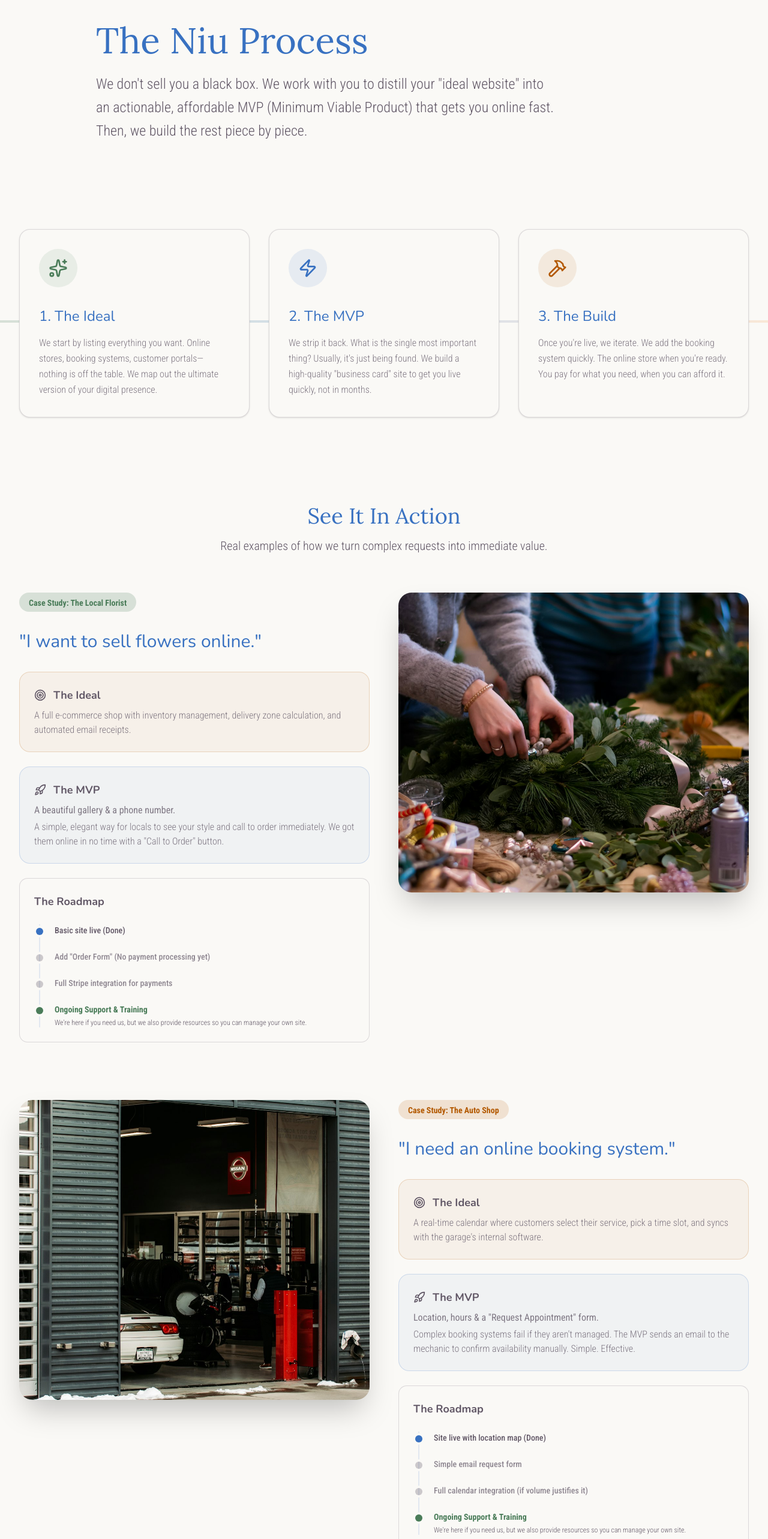
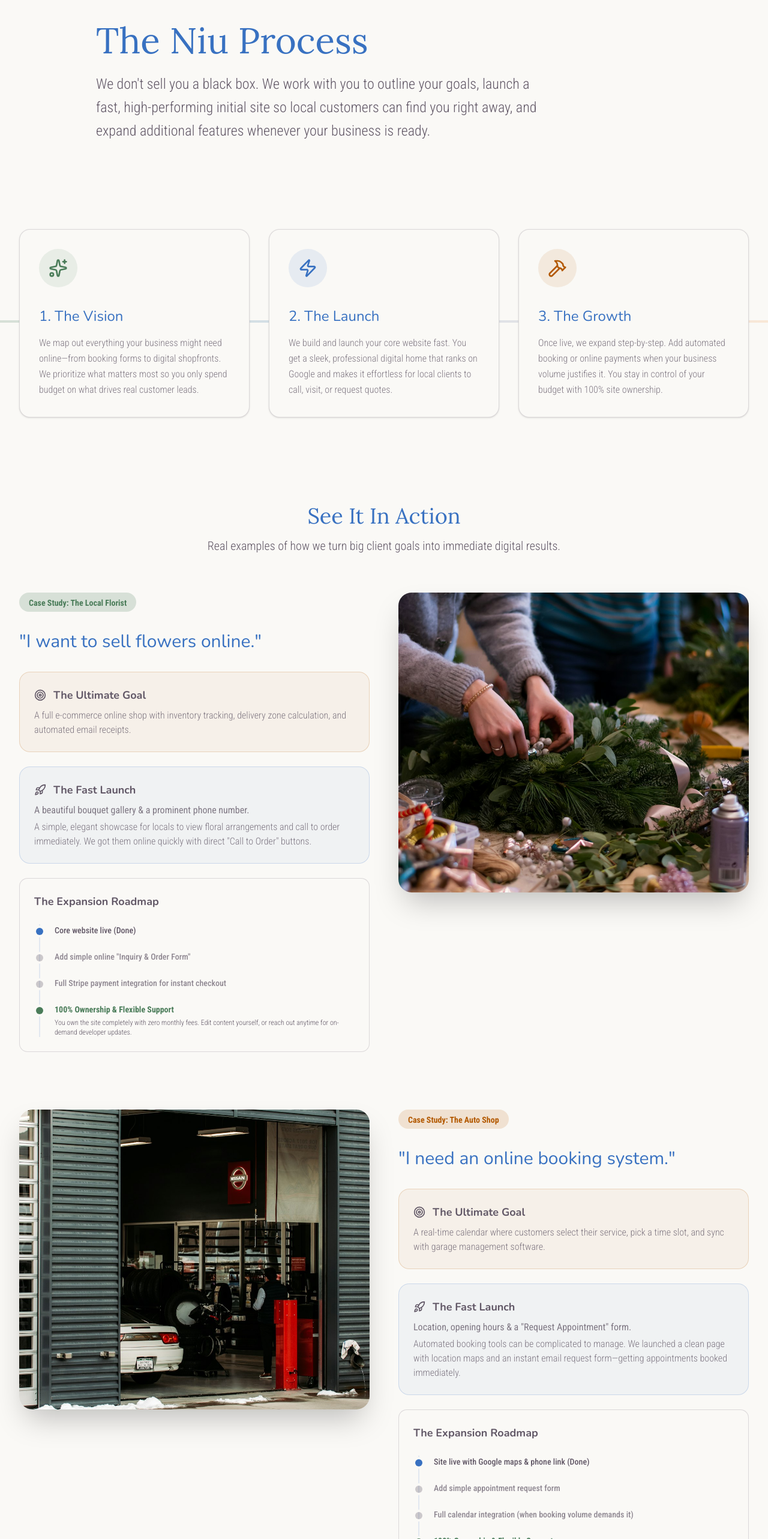
Before and after one commit to xiaoniuniu89/niu-ie, a Next.js app: page /process in a window 1280 px wide. Shown: the part 140-2706 px from the top of the page at 60% size. Built offline with nearby package versions, Linux system fonts and the light colour scheme.

Commit message:
refactor: simplify site branding, remove tech jargon and founder story, update to outcome-focused agency copy

```diff
--- a/app/digital-grants/page.tsx
+++ b/app/digital-grants/page.tsx
@@ -235,7 +235,7 @@ export default function DigitalGrantsPage() {
               Based in Co. Westmeath? Apply Locally
             </h3>
             <p className="font-condensed font-light text-sm md:text-base text-foreground/80 leading-relaxed mb-4">
-              I am located near Kinnegad, Co. Westmeath. For local clients, we recommend coordinating with the Westmeath Local Enterprise Office (LEO) based in Mullingar.
+              We are located near Kinnegad, Co. Westmeath. For local clients, we recommend coordinating with the Westmeath Local Enterprise Office (LEO) based in Mullingar.
             </p>
             <div className="flex flex-wrap gap-4 text-xs font-condensed">
               <a
@@ -275,7 +275,7 @@ export default function DigitalGrantsPage() {
               Supporting Registered Local Charities
             </h3>
             <p className="font-condensed font-light text-sm md:text-base text-foreground/80 leading-relaxed mb-4">
-              I believe in giving back to local communities. I reserve a portion of my calendar to provide <strong>free web design, development, and tech support</strong> for registered local charities in Ireland (particularly within Westmeath and the Midlands).
+              We believe in giving back to local communities. We reserve a portion of our calendar to provide <strong>free web design, development, and tech support</strong> for registered local charities in Ireland (particularly within Westmeath and the Midlands).
             </p>
             <p className="font-condensed font-light text-sm md:text-base text-foreground/80 leading-relaxed">
               If your charity needs a new site or needs technical upgrades to accept donations, please reach out directly via the contact form and mention your charity registration details.
--- a/app/process/page.tsx
+++ b/app/process/page.tsx
@@ -11,8 +11,8 @@ const imgImageFloristArrangingFlowers = "/process/florist.webp";
 const imgImageMechanicWorkingOnCar = "/process/mechanic.webp";
 
 export const metadata: Metadata = {
-  title: "The Niu Process | From Ideal to MVP",
-  description: "Our agile 3-step process: The Ideal, The MVP, and The Build. We help local businesses get online fast with high-quality web solutions.",
+  title: "The Niu Process | Clear, Fast, Phased Web Design",
+  description: "Our 3-step approach: The Vision, The Launch, and The Growth. We help local businesses get online fast with high-quality web solutions.",
 };
 
 export default function ProcessPage() {
@@ -26,7 +26,7 @@ export default function ProcessPage() {
             The Niu Process
           </h1>
           <p className="font-condensed font-light text-xl md:text-2xl text-foreground max-w-3xl leading-relaxed">
-            We don&apos;t sell you a black box. We work with you to distill your &quot;ideal website&quot; into an actionable, affordable MVP (Minimum Viable Product) that gets you online fast. Then, we build the rest piece by piece.
+            We don&apos;t sell you a black box. We work with you to outline your goals, launch a fast, high-performing initial site so local customers can find you right away, and expand additional features whenever your business is ready.
           </p>
         </section>
 
@@ -36,42 +36,42 @@ export default function ProcessPage() {
           <div className="absolute top-[200px] left-0 right-0 h-1 bg-gradient-to-r from-accent/20 via-primary/20 to-secondary/20 w-full hidden md:block" />
 
           <div className="container mx-auto px-4 md:px-8 grid md:grid-cols-3 gap-8 relative z-10">
-            {/* Step 1: The Ideal */}
+            {/* Step 1: The Vision */}
             <div className="bg-background border border-foreground/20 rounded-2xl shadow-sm p-8 h-full flex flex-col">
               <div className="bg-accent/10 w-16 h-16 rounded-full flex items-center justify-center mb-8 shrink-0">
                  <Sparkles className="w-8 h-8 text-accent" />
               </div>
               <h3 className="font-sans font-light text-2xl text-primary mb-4">
-                1. The Ideal
+                1. The Vision
               </h3>
               <p className="font-condensed font-light text-foreground/80 leading-relaxed">
-                We start by listing everything you want. Online stores, booking systems, customer portals—nothing is off the table. We map out the ultimate version of your digital presence.
+                We map out everything your business might need online—from booking forms to digital shopfronts. We prioritize what matters most so you only spend budget on what drives real customer leads.
               </p>
             </div>
 
-            {/* Step 2: The MVP */}
+            {/* Step 2: The Launch */}
             <div className="bg-background border border-foreground/20 rounded-2xl shadow-sm p-8 h-full flex flex-col">
               <div className="bg-primary/10 w-16 h-16 rounded-full flex items-center justify-center mb-8 shrink-0">
                  <Zap className="w-8 h-8 text-primary" />
               </div>
               <h3 className="font-sans font-light text-2xl text-primary mb-4">
-                2. The MVP
+                2. The Launch
               </h3>
               <p className="font-condensed font-light text-foreground/80 leading-relaxed">
-                We strip it back. What is the single most important thing? Usually, it&apos;s just being found. We build a high-quality &quot;business card&quot; site to get you live quickly, not in months.
+                We build and launch your core website fast. You get a sleek, professional digital home that ranks on Google and makes it effortless for local clients to call, visit, or request quotes.
               </p>
             </div>
 
-            {/* Step 3: The Build */}
+            {/* Step 3: The Growth */}
             <div className="bg-background border border-foreground/20 rounded-2xl shadow-sm p-8 h-full flex flex-col">
               <div className="bg-secondary-text/10 w-16 h-16 rounded-full flex items-center justify-center mb-8 shrink-0">
                  <Hammer className="w-8 h-8 text-secondary-text" />
               </div>
               <h3 className="font-sans font-light text-2xl text-primary mb-4">
-                3. The Build
+                3. The Growth
               </h3>
               <p className="font-condensed font-light text-foreground/80 leading-relaxed">
-                Once you&apos;re live, we iterate. We add the booking system quickly. The online store when you&apos;re ready. You pay for what you need, when you can afford it.
+                Once live, we expand step-by-step. Add automated booking or online payments when your business volume justifies it. You stay in control of your budget with 100% site ownership.
               </p>
             </div>
           </div>
@@ -82,7 +82,7 @@ export default function ProcessPage() {
           <div className="container mx-auto px-4 md:px-8 mb-16 text-center">
             <h2 className="font-serif text-4xl text-primary mb-4">See It In Action</h2>
             <p className="font-condensed font-light text-xl text-foreground">
-              Real examples of how we turn complex requests into immediate value.
+              Real examples of how we turn big client goals into immediate digital results.
             </p>
           </div>
 
@@ -96,52 +96,52 @@ export default function ProcessPage() {
                 <h3 className="font-sans font-light text-3xl text-primary">&quot;I want to sell flowers online.&quot;</h3>
 
                 <div className="space-y-6">
-                  {/* The Ideal Card */}
+                  {/* The Ultimate Goal Card */}
                   <div className="bg-secondary-text/5 border border-secondary-text/20 rounded-2xl p-6">
                     <div className="flex items-center gap-3 mb-2">
                       <Target className="w-5 h-5 text-foreground" />
-                      <span className="font-sans font-bold text-lg text-foreground">The Ideal</span>
+                      <span className="font-sans font-bold text-lg text-foreground">The Ultimate Goal</span>
                     </div>
                     <p className="font-condensed font-light text-foreground/80">
-                      A full e-commerce shop with inventory management, delivery zone calculation, and automated email receipts.
+                      A full e-commerce online shop with inventory tracking, delivery zone calculation, and automated email receipts.
                     </p>
                   </div>
 
-                  {/* The MVP Card */}
+                  {/* The Fast Launch Card */}
                   <div className="bg-primary/5 border border-primary/20 rounded-2xl p-6">
                     <div className="flex items-center gap-3 mb-2">
                       <Rocket className="w-5 h-5 text-foreground" />
-                      <span className="font-sans font-bold text-lg text-foreground">The MVP</span>
+                      <span className="font-sans font-bold text-lg text-foreground">The Fast Launch</span>
                     </div>
                     <p className="font-condensed font-normal text-foreground/80 mb-1">
-                      A beautiful gallery & a phone number.
+                      A beautiful bouquet gallery & a prominent phone number.
                     </p>
                     <p className="font-condensed font-light text-foreground/80">
-                      A simple, elegant way for locals to see your style and call to order immediately. We got them online in no time with a &quot;Call to Order&quot; button.
+                      A simple, elegant showcase for locals to view floral arrangements and call to order immediately. We got them online quickly with direct &quot;Call to Order&quot; buttons.
                     </p>
                   </div>
 
                   {/* The Roadmap */}
                   <div className="bg-background border border-foreground/20 rounded-xl p-6">
-                     <h4 className="font-sans font-bold text-lg text-foreground mb-6">The Roadmap</h4>
+                     <h4 className="font-sans font-bold text-lg text-foreground mb-6">The Expansion Roadmap</h4>
                      <div className="space-y-6 border-l-2 border-border ml-2 pl-6 relative">
                         <div className="relative">
                           <span className="absolute -left-[31px] top-1.5 w-3 h-3 bg-primary rounded-full ring-4 ring-background"></span>
-                          <p className="font-condensed font-medium text-sm text-foreground">Basic site live (Done)</p>
+                          <p className="font-condensed font-medium text-sm text-foreground">Core website live (Done)</p>
                         </div>
                         <div className="relative">
                           <span className="absolute -left-[31px] top-1.5 w-3 h-3 bg-foreground/30 rounded-full ring-4 ring-background"></span>
-                          <p className="font-condensed font-medium text-sm text-foreground/70">Add &quot;Order Form&quot; (No payment processing yet)</p>
+                          <p className="font-condensed font-medium text-sm text-foreground/70">Add simple online &quot;Inquiry &amp; Order Form&quot;</p>
                         </div>
                         <div className="relative">
                           <span className="absolute -left-[31px] top-1.5 w-3 h-3 bg-foreground/30 rounded-full ring-4 ring-background"></span>
-                          <p className="font-condensed font-medium text-sm text-foreground/70">Full Stripe integration for payments</p>
+                          <p className="font-condensed font-medium text-sm text-foreground/70">Full Stripe payment integration for instant checkout</p>
                         </div>
                         <div className="relative">
                            <span className="absolute -left-[31px] top-1.5 w-3 h-3 bg-accent rounded-full ring-4 ring-background"></span>
-                           <p className="font-condensed font-bold text-sm text-accent">Ongoing Support & Training</p>
+                           <p className="font-condensed font-bold text-sm text-accent">100% Ownership &amp; Flexible Support</p>
                            <p className="font-condensed font-light text-xs text-foreground mt-1">
-                             We&apos;re here if you need us, but we also provide resources so you can manage your own site.
+                             You own the site completely with zero monthly fees. Edit content yourself, or reach out anytime for on-demand developer updates.
                            </p>
                         </div>
                      </div>
@@ -180,52 +180,52 @@ export default function ProcessPage() {
                 <h3 className="font-sans font-light text-3xl text-primary">&quot;I need an online booking system.&quot;</h3>
 
                 <div className="space-y-6">
-                  {/* The Ideal Card */}
+                  {/* The Ultimate Goal Card */}
                   <div className="bg-secondary-text/5 border border-secondary-text/20 rounded-2xl p-6">
                     <div className="flex items-center gap-3 mb-2">
                       <Target className="w-5 h-5 text-foreground" />
-                      <span className="font-sans font-bold text-lg text-foreground">The Ideal</span>
+                      <span className="font-sans font-bold text-lg text-foreground">The Ultimate Goal</span>
                     </div>
                     <p className="font-condensed font-light text-foreground/80">
-                      A real-time calendar where customers select their service, pick a time slot, and syncs with the garage&apos;s internal software.
+                      A real-time calendar where customers select their service, pick a time slot, and sync with garage management software.
                     </p>
                   </div>
 
-                  {/* The MVP Card */}
+                  {/* The Fast Launch Card */}
                   <div className="bg-primary/5 border border-primary/20 rounded-2xl p-6">
                     <div className="flex items-center gap-3 mb-2">
                       <Rocket className="w-5 h-5 text-foreground" />
-                      <span className="font-sans font-bold text-lg text-foreground">The MVP</span>
+                      <span className="font-sans font-bold text-lg text-foreground">The Fast Launch</span>
                     </div>
                     <p className="font-condensed font-normal text-foreground/80 mb-1">
-                      Location, hours & a &quot;Request Appointment&quot; form.
+                      Location, opening hours &amp; a &quot;Request Appointment&quot; form.
                     </p>
                     <p className="font-condensed font-light text-foreground/80">
-                      Complex booking systems fail if they aren&apos;t managed. The MVP sends an email to the mechanic to confirm availability manually. Simple. Effective.
+                      Automated booking tools can be complicated to manage. We launched a clean page with location maps and an instant email request form—getting appointments booked immediately.
                     </p>
                   </div>
 
                   {/* The Roadmap */}
                   <div className="bg-background border border-foreground/20 rounded-xl p-6">
-                     <h4 className="font-sans font-bold text-lg text-foreground mb-6">The Roadmap</h4>
+                     <h4 className="font-sans font-bold text-lg text-foreground mb-6">The Expansion Roadmap</h4>
                      <div className="space-y-6 border-l-2 border-border ml-2 pl-6 relative">
                         <div className="relative">
                           <span className="absolute -left-[31px] top-1.5 w-3 h-3 bg-primary rounded-full ring-4 ring-background"></span>
-                          <p className="font-condensed font-medium text-sm text-foreground">Site live with location map (Done)</p>
+                          <p className="font-condensed font-medium text-sm text-foreground">Site live with Google maps &amp; phone link (Done)</p>
                         </div>
                         <div className="relative">
                           <span className="absolute -left-[31px] top-1.5 w-3 h-3 bg-foreground/30 rounded-full ring-4 ring-background"></span>
-                          <p className="font-condensed font-medium text-sm text-foreground/70">Simple email request form</p>
+                          <p className="font-condensed font-medium text-sm text-foreground/70">Add simple appointment request form</p>
                         </div>
                         <div className="relative">
                           <span className="absolute -left-[31px] top-1.5 w-3 h-3 bg-foreground/30 rounded-full ring-4 ring-background"></span>
-                          <p className="font-condensed font-medium text-sm text-foreground/70">Full calendar integration (if volume justifies it)</p>
+                          <p className="font-condensed font-medium text-sm text-foreground/70">Full calendar integration (when booking volume demands it)</p>
                         </div>
                         <div className="relative">
                            <span className="absolute -left-[31px] top-1.5 w-3 h-3 bg-accent rounded-full ring-4 ring-background"></span>
-                           <p className="font-condensed font-bold text-sm text-accent">Ongoing Support & Training</p>
+                           <p className="font-condensed font-bold text-sm text-accent">100% Ownership &amp; Flexible Support</p>
                            <p className="font-condensed font-light text-xs text-foreground mt-1">
-                             We&apos;re here if you need us, but we also provide resources so you can manage your own site.
+                             You own the site completely with zero monthly fees. Edit content yourself, or reach out anytime for on-demand developer updates.
                            </p>
                         </div>
                      </div>
@@ -239,12 +239,12 @@ export default function ProcessPage() {
         {/* CTA Section */}
         <section className="container mx-auto px-4 md:px-8 pb-24">
           <div className="bg-secondary/10 rounded-3xl p-12 text-center max-w-4xl mx-auto">
-             <h2 className="font-serif text-4xl text-primary mb-6">Have a big idea?</h2>
+             <h2 className="font-serif text-4xl text-primary mb-6">Ready to get your business online?</h2>
              <p className="font-condensed font-light text-xl text-foreground mb-8 max-w-2xl mx-auto">
-               Let&apos;s chat about your &quot;Ideal&quot; and figure out your &quot;MVP&quot; together. No pressure, just a strategy session.
+               Let&apos;s chat about your project goals and map out a clear, fast-track launch plan. No pressure, just a friendly strategy consultation.
              </p>
              <Button asChild size="lg" className="bg-primary text-primary-foreground hover:bg-primary/90 font-condensed text-lg px-8 h-12 shadow-lg">
-               <Link href="/contact">Contact</Link>
+               <Link href="/contact">Contact Us</Link>
              </Button>
           </div>
         </section>
--- a/components/Hero.tsx
+++ b/components/Hero.tsx
@@ -13,11 +13,11 @@ export function Hero() {
         <div className="flex flex-col gap-8 z-10">
           <div className="flex flex-col">
             <h1 className="font-serif text-5xl md:text-7xl leading-tight text-primary">
-              High-Quality Web Presence <span className="text-secondary block">For Local Businesses</span>
+              Websites That Drive <span className="text-secondary block">Local Customers To You</span>
             </h1>
           </div>
           <p className="font-condensed font-light text-xl text-foreground leading-relaxed max-w-lg">
-            <strong>Accessible</strong>. <strong>Agile</strong>. <strong>Premium</strong>. We build affordable web solutions that help you stand out and grow your business.
+            Clear pricing, fast launch, and zero monthly platform retainers. We build high-performing websites that help local Irish businesses stand out, look professional, and get found on Google.
           </p>
           <div className="flex flex-wrap gap-4">
             <Button asChild size="lg" className="rounded-md px-8 h-12 bg-primary text-primary-foreground shadow-lg shadow-primary/20 hover:bg-primary/90">
```
Also changed, not shown: components/Expertise.tsx (+9 -9 lines), components/FAQ.tsx (+6 -6 lines), components/Philosophy.tsx (+12 -12 lines).
